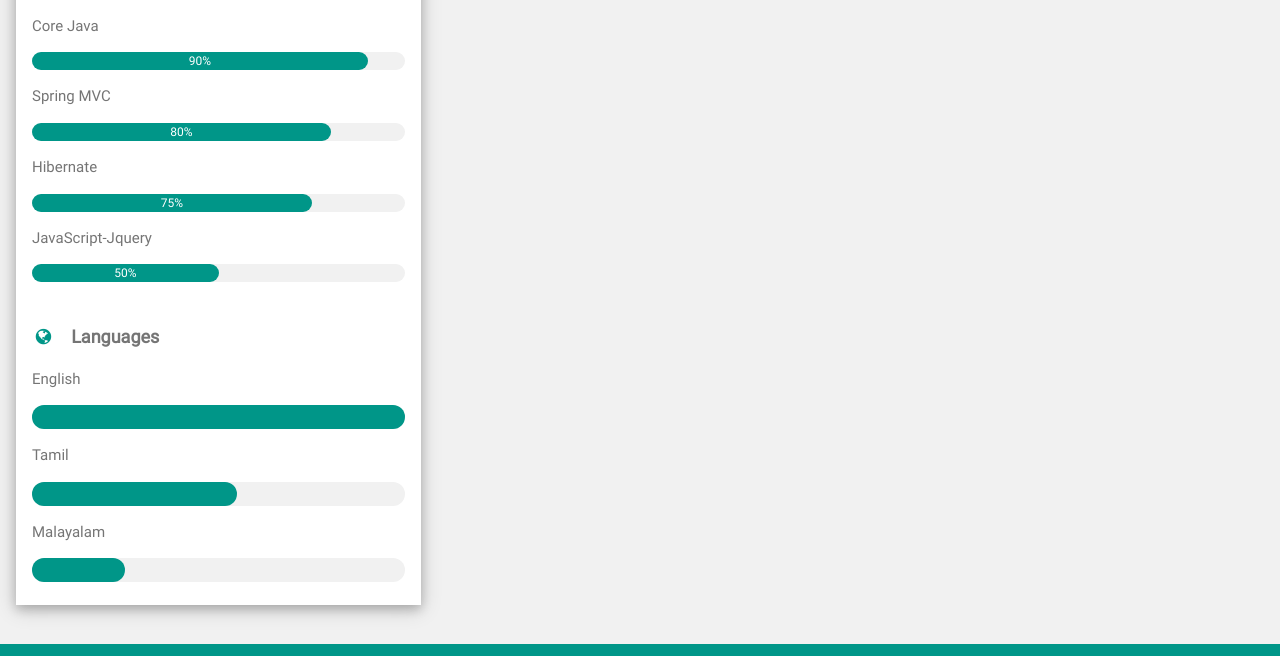
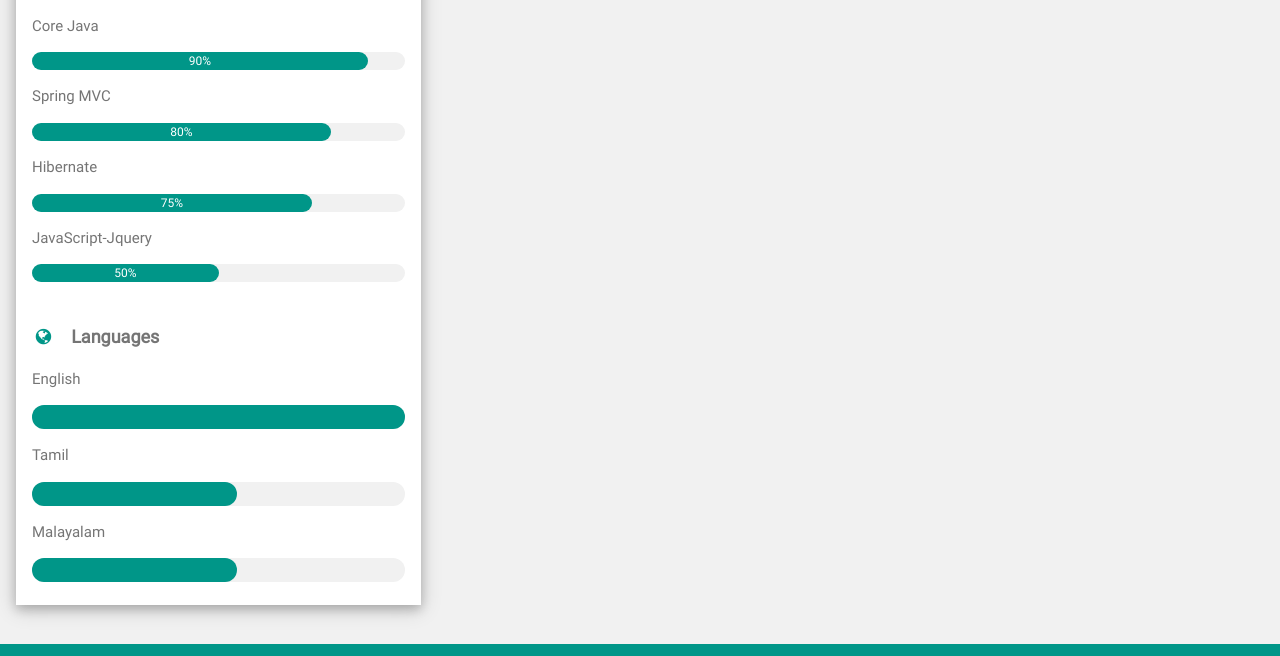
Before and after one commit to VISHNUK1/Portfolio, a plain HTML site: page index.html in a window 1280 px wide. Shown: the part 778-1434 px from the top of the page. Drawn offline with Linux system fonts and the light colour scheme.

Commit message:
percentage malayakm

```diff
--- a/index.html
+++ b/index.html
@@ -67,7 +67,7 @@ html,body,h1,h2,h3,h4,h5,h6 {font-family: "Roboto", sans-serif}
           </div>
           <p>Malayalam</p>
           <div class="w3-light-grey w3-round-xlarge">
-            <div class="w3-round-xlarge w3-teal" style="height:24px;width:25%"></div>
+            <div class="w3-round-xlarge w3-teal" style="height:24px;width:55%"></div>
           </div>
           <br>
         </div>
```
